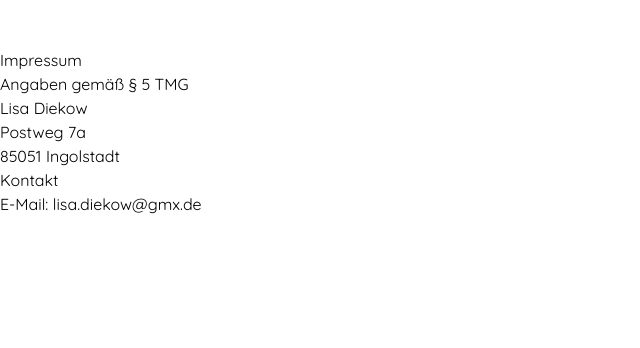
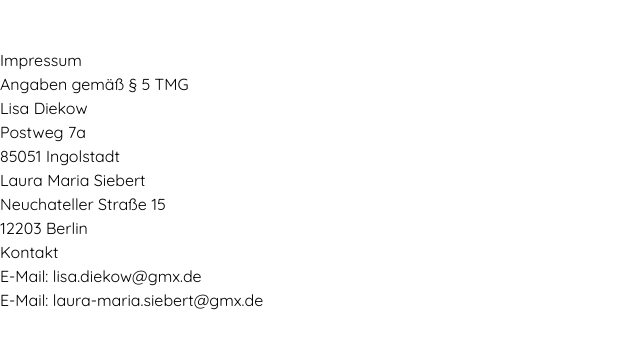
Before and after one commit to pweimann/new-construction-project, a Nuxt app: page /impressum in a window 1280 px wide. Shown: the top 348 px of the page, without its empty margins (0-640 px from the left). Built offline with nearby package versions, Linux system fonts and the light colour scheme; what tw-elements would draw is missing.

Commit message:
add laura to the impressum

```diff
--- a/pages/impressum.vue
+++ b/pages/impressum.vue
@@ -7,7 +7,12 @@
       Postweg 7a<br />
       85051 Ingolstadt</p>
 
+    <p>Laura Maria Siebert<br />
+      Neuchateller Straße 15<br />
+      12203 Berlin</p>
+
     <h2>Kontakt</h2>
     <p>E-Mail: lisa.diekow@gmx.de</p>
+    <p>E-Mail: laura-maria.siebert@gmx.de</p>
   </div>
 </template>
```
